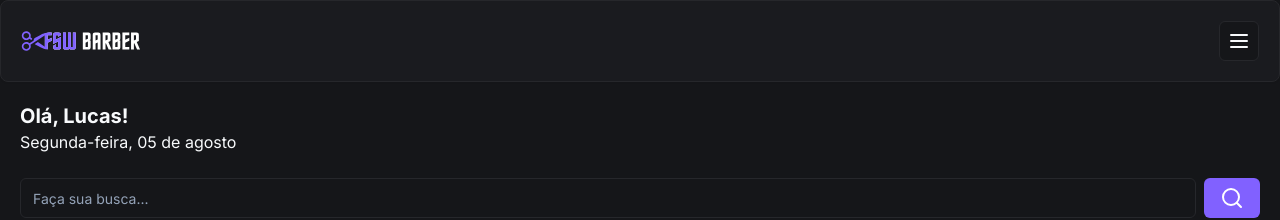
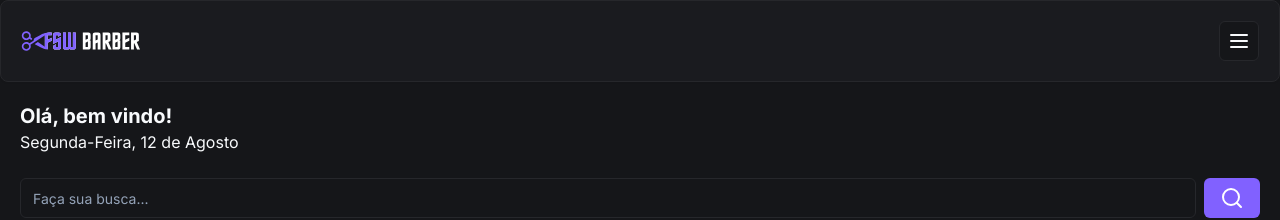
Before and after one commit to lucaslbmp/fsw-barber, a Next.js app: page / in a window 1280 px wide. Shown: the top 220 px of the page. Built offline with nearby package versions, Linux system fonts and the light colour scheme; no server answers; the database is empty.

Commit message:
feat: update welcome message

```diff
--- a/src/app/page.tsx
+++ b/src/app/page.tsx
@@ -9,6 +9,8 @@
 import Link from "next/link"
 import { getServerSession } from "next-auth"
 import { authOptions } from "./_lib/auth"
+import { format } from "date-fns"
+import { ptBR } from "date-fns/locale"
 
 export default async function Home() {
   const session = await getServerSession(authOptions)
@@ -38,8 +40,18 @@
       <Header />
       <div className="p-5">
         {/* TEXTO */}
-        <h2 className="text-xl font-bold">Olá, Lucas!</h2>
-        <p>Segunda-feira, 05 de agosto</p>
+        <h2 className="text-xl font-bold">
+          Olá, {session?.user ? session.user.name : "bem vindo"}!
+        </h2>
+        <p>
+          <span className="capitalize">
+            {format(new Date(), "EEEE, dd", { locale: ptBR })}
+          </span>
+          <span>&nbsp;de&nbsp;</span>
+          <span className="capitalize">
+            {format(new Date(), "MMMM", { locale: ptBR })}
+          </span>
+        </p>
 
         {/* BUSCA */}
         <div className="mt-6">
```
